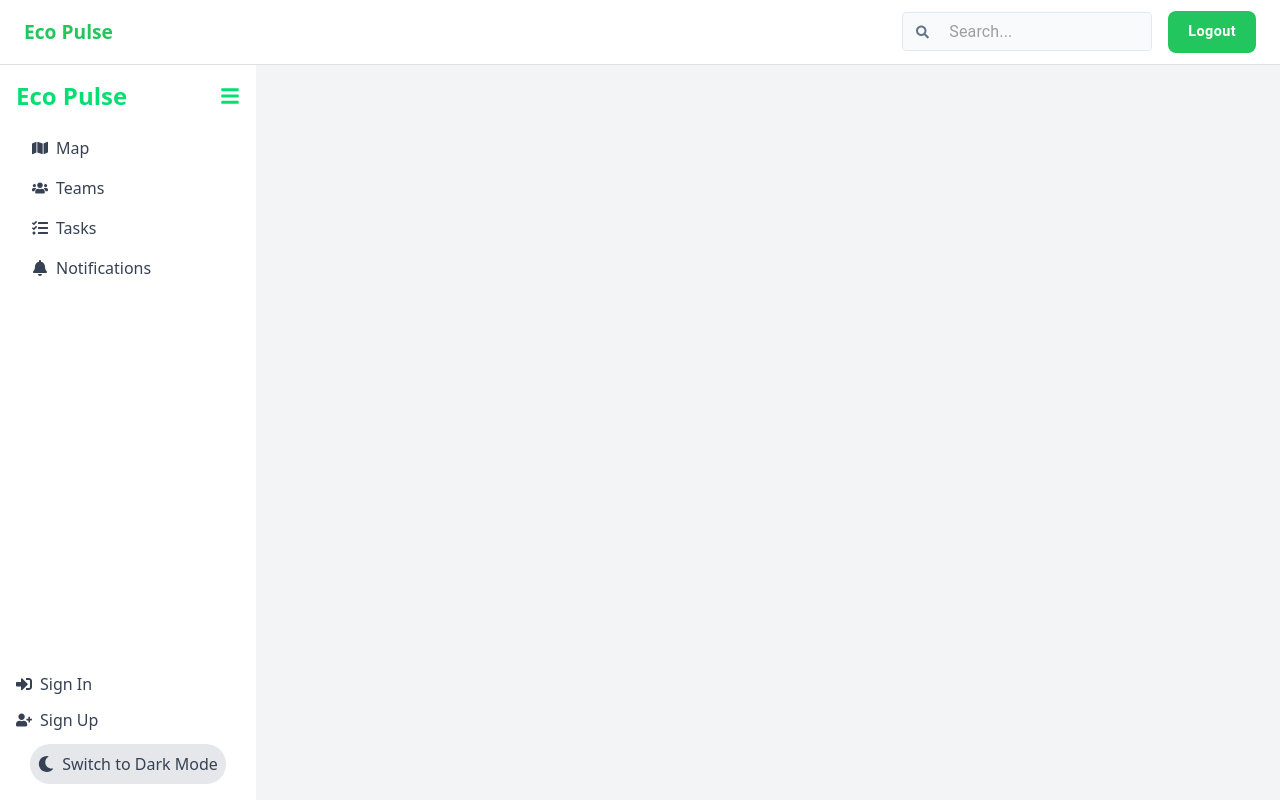
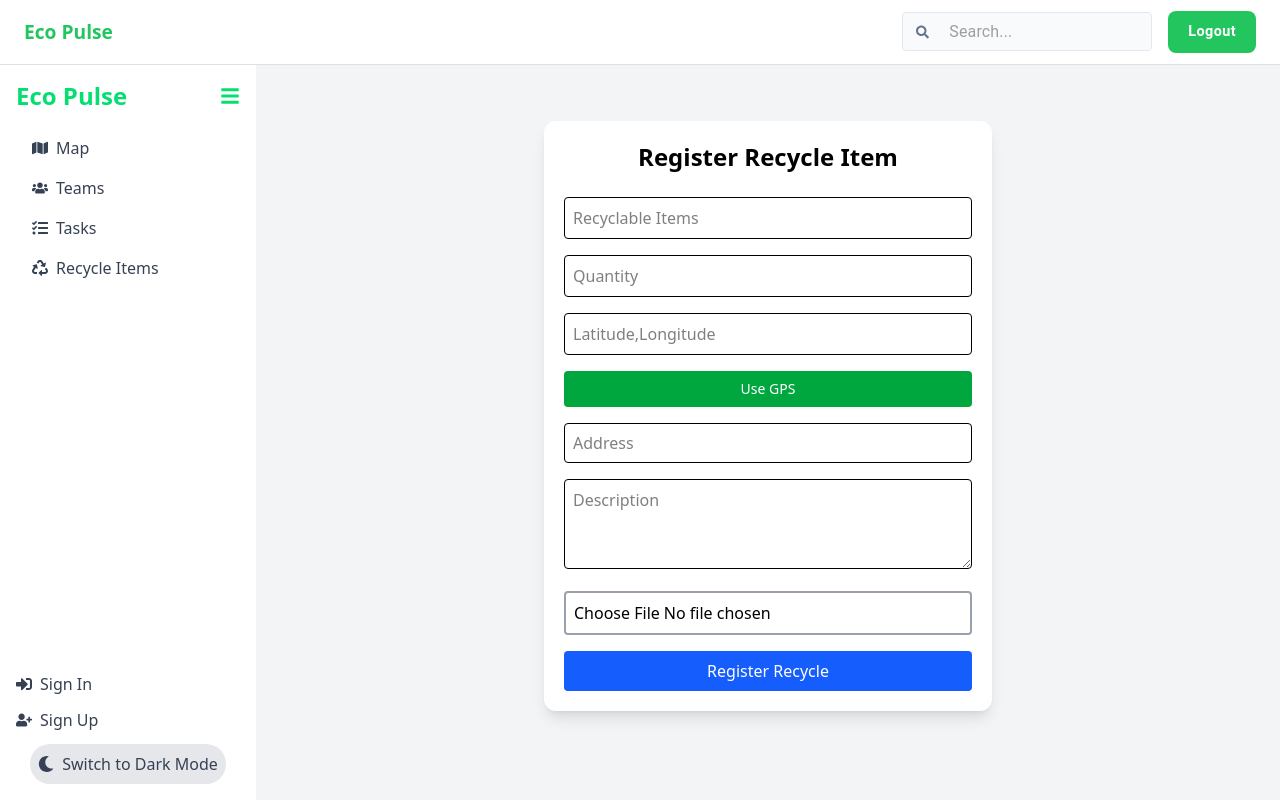
Before and after one commit to Shivam-821/Eco-Pulse, a React (Vite) app in the folder frontend/: page /register-recycle in a window 1280 px wide. Built offline with nearby package versions, Linux system fonts and the light colour scheme; no server answers.

Commit message:
recycle section added in both frontend and backend

```diff
--- a/frontend/src/App.jsx
+++ b/frontend/src/App.jsx
@@ -7,8 +7,10 @@ import Tasks from "./components/Tasks";
 import Teams from "./components/Teams";
 import Notifications from "./components/Notifications";
 import ReportDumpForm from "./components/ReportDumpForm";
-import { Complain, Auth, Home } from "./pages/index";
+import { Complain, Auth, Home, RegisterRecycle } from "./pages/index";
+import ViewAllRecycle from "./pages/ViewAllRecycle";
 import { useState } from "react";
+
 
 function App() {
   const [collapsed, setCollapsed] = useState(false);
@@ -31,10 +33,12 @@ function App() {
             <Route path="/map" element={<Map />} />
             <Route path="/tasks" element={<Tasks />} />
             <Route path="/teams" element={<Teams />} />
-            <Route path="/notifications" element={<Notifications />} />
+            {/* <Route path="/notifications" element={<Notifications />} /> */}
             <Route path="/reportdump" element={<ReportDumpForm />} />
             <Route path="/auth" element={<Auth />} />
             <Route path="/loadge-complain" element={<Complain />} />
+            <Route path='/register-recycle' element={<RegisterRecycle />} />
+            <Route path="/viewrecycle" element={<ViewAllRecycle />} />
           </Routes>
         </main>
       </div>
--- a/frontend/src/components/Sidebar.jsx
+++ b/frontend/src/components/Sidebar.jsx
@@ -8,6 +8,7 @@ import {
   FaSignInAlt,
   FaUserPlus,
   FaBars,
+  FaRecycle,
 } from "react-icons/fa";
 import DarkMode from "./DarkMode";
 import axios from "axios";
@@ -94,10 +95,10 @@ export default function Sidebar() {
           </li>
           <li>
             <Link
-              to="/notifications"
+              to="/viewrecycle"
               className="flex items-center gap-2 text-gray-700 dark:text-slate-200 hover:text-green-400 dark:hover:text-green-300"
             >
-              <FaBell /> {!collapsed && "Notifications"}
+              <FaRecycle /> {!collapsed && "Recycle Items"}
             </Link>
           </li>
         </ul>
@@ -130,6 +131,14 @@ export default function Sidebar() {
               <FaSignInAlt /> {!collapsed && "Raise Complain"}
             </div>
           )}
+          {verifiedUser?.role === "user" && (
+            <div
+              className="cursor-pointer flex items-center gap-2 text-gray-700 dark:text-slate-200 hover:text-green-400 dark:hover:text-green-300"
+              onClick={() => navigate("/register-recycle")}
+            >
+              <FaSignInAlt /> {!collapsed && "Recycle"}
+            </div>
+          )}
 
           {!token && (
             <div
--- /dev/null
+++ b/frontend/src/pages/RegisterRecycle.jsx
@@ -0,0 +1,194 @@
+import React, { useState, useRef } from "react";
+import axios from "axios";
+import { ToastContainer, toast } from "react-toastify";
+
+const RegisterRecycle = () => {
+  const [recycableItems, setRecycableItems] = useState("");
+  const [description, setDescription] = useState("");
+  const [quantity, setQuantity] = useState("");
+  const [address, setAddress] = useState("");
+  const [location, setLocation] = useState("");
+  const [image, setImage] = useState(null);
+  const [loading, setLoading] = useState(false);
+  const [data, setData] = useState(null);
+  const token = localStorage.getItem("accessToken");
+  const dataCardRef = useRef(null);
+
+  const handleImageChange = (e) => {
+    setImage(e.target.files[0]);
+  };
+
+  const notifyError = () => toast.error("Error Registering Recycle Item");
+  const notifySuccess = () =>
+    toast.success("Recycle Item Registered Successfully");
+
+  const getCurrentLocation = () => {
+    if (navigator.geolocation) {
+      navigator.geolocation.getCurrentPosition(
+        (position) => {
+          const { latitude, longitude } = position.coords;
+          setLocation(`${latitude.toFixed(6)},${longitude.toFixed(6)}`);
+        },
+        (error) => {
+          alert("Unable to retrieve location. Please allow location access.");
+          console.error(error);
+        }
+      );
+    } else {
+      alert("Geolocation is not supported by this browser.");
+    }
+  };
+
+  const handleSubmit = async (e) => {
+    e.preventDefault();
+    setLoading(true);
+
+    const [lat, lng] = location.split(",").map(Number);
+
+    const formData = new FormData();
+    formData.append("recycableItems", recycableItems);
+    formData.append("description", description);
+    formData.append("quantity", quantity);
+    formData.append("address", address);
+    formData.append("location[type]", "Point");
+    formData.append("location[coordinates][]", lng);
+    formData.append("location[coordinates][]", lat);
+    if (image) formData.append("image", image);
+
+    try {
+      const res = await axios.post(
+        `${import.meta.env.VITE_BASE_URL}/api/recycle/create-recycle`,
+        formData,
+        {
+          headers: {
+            Authorization: `Bearer ${token}`,
+          },
+          withCredentials: true,
+        }
+      );
+      if (res.status === 201) {
+        setRecycableItems("");
+        setDescription("");
+        setQuantity("");
+        setAddress("");
+        setLocation("");
+        setImage(null);
+        setData(res.data.data);
+        notifySuccess();
+        dataCardRef.current?.scrollIntoView({ behavior: "smooth" });
+      }
+    } catch (error) {
+      console.log(error);
+      notifyError();
+    } finally {
+      setLoading(false);
+    }
+  };
+
+  return (
+    <div className="flex flex-col justify-center items-center min-h-screen py-10 dark:bg-slate-900">
+      <ToastContainer />
+      <div className="max-w-md w-full p-5 bg-white dark:bg-blue-950 dark:text-white rounded-xl shadow-lg space-y-6">
+        <h2 className="text-2xl font-bold text-center">
+          Register Recycle Item
+        </h2>
+        <form onSubmit={handleSubmit} className="space-y-4">
+          <input
+            type="text"
+            value={recycableItems}
+            onChange={(e) => setRecycableItems(e.target.value)}
+            className="w-full border p-2 rounded focus:border-blue-600"
+            placeholder="Recyclable Items"
+            required
+          />
+          <input
+            type="number"
+            value={quantity}
+            onChange={(e) => setQuantity(e.target.value)}
+            className="w-full border p-2 rounded focus:border-blue-600"
+            placeholder="Quantity"
+            required
+          />
+          <input
+            type="text"
+            value={location}
+            onChange={(e) => setLocation(e.target.value)}
+            className="w-full border p-2 rounded focus:border-blue-600"
+            placeholder="Latitude,Longitude"
+            required
+          />
+          <button
+            type="button"
+            onClick={getCurrentLocation}
+            className="bg-green-600 text-white px-3 py-2 rounded hover:bg-green-700 text-sm w-full"
+          >
+            Use GPS
+          </button>
+          <input
+            value={address}
+            onChange={(e) => setAddress(e.target.value)}
+            className="w-full h-10 border p-2 rounded focus:border-blue-600"
+            placeholder="Address"
+            required
+          />
+          <textarea
+            value={description}
+            onChange={(e) => setDescription(e.target.value)}
+            className="w-full border p-2 rounded focus:border-blue-600"
+            rows={3}
+            placeholder="Description"
+            required
+          />
+          <input
+            type="file"
+            onChange={handleImageChange}
+            accept="image/*"
+            className="w-full border-2 border-gray-400 rounded p-2 hover:bg-blue-100 dark:hover:bg-blue-900"
+          />
+          <button
+            type="submit"
+            className="w-full bg-blue-600 text-white p-2 rounded hover:bg-blue-700"
+            disabled={loading}
+          >
+            {loading ? "Submitting..." : "Register Recycle"}
+          </button>
+        </form>
+      </div>
+
+      {data && (
+        <div
+          ref={dataCardRef}
+          className="mt-10 max-w-md bg-white dark:bg-blue-950 dark:text-white rounded-xl shadow-lg p-4 space-y-4"
+        >
+          <h3 className="text-xl font-bold">Submitted Recycle Info</h3>
+          <p>
+            <span className="font-semibold">Item:</span> {data.recycableItems}
+          </p>
+          <p>
+            <span className="font-semibold">Quantity:</span> {data.quantity}
+          </p>
+          <p>
+            <span className="font-semibold">Description:</span>{" "}
+            {data.description}
+          </p>
+          <p>
+            <span className="font-semibold">Location:</span>{" "}
+            {data.location?.coordinates?.[1]}, {data.location?.coordinates?.[0]}
+          </p>
+          <p>
+            <span className="font-semibold">Address:</span> {data.address}
+          </p>
+          {data.image && (
+            <img
+              src={data.image}
+              alt="Recycle Item"
+              className="rounded-lg mt-2 w-full h-48 object-cover"
+            />
+          )}
+        </div>
+      )}
+    </div>
+  );
+};
+
+export default RegisterRecycle;
--- /dev/null
+++ b/frontend/src/pages/ViewAllRecycle.jsx
@@ -0,0 +1,72 @@
+import React, { useEffect, useState } from "react";
+import axios from "axios";
+import { ToastContainer, toast } from "react-toastify";
+
+const ViewAllRecycle = () => {
+  const [recycles, setRecycles] = useState([]);
+  const [loading, setLoading] = useState(true);
+
+  const fetchRecycles = async () => {
+    try {
+      const res = await axios.get(
+        `${import.meta.env.VITE_BASE_URL}/api/recycle/get-all-recycle`
+      );
+      console.log("hi")
+      console.log(res.data.data)
+      setRecycles(res.data.data || []);
+    } catch (error) {
+      console.log(error);
+      toast.error("Error fetching recycle items");
+    } finally {
+      setLoading(false);
+    }
+  };
+
+  useEffect(() => {
+    fetchRecycles();
+  }, []);
+
+  if (loading) return <div className="text-center py-20">Loading...</div>;
+
+  return (
+    <div className="min-h-screen py-10 dark:bg-slate-900">
+      <ToastContainer />
+      <h2 className="text-3xl font-bold text-center mb-10 mt-6 dark:text-white">
+        All Recycle Items
+      </h2>
+      <div className="flex flex-wrap justify-center gap-6">
+        {recycles.map((item) => (
+          <div
+            key={item._id}
+            className="w-full max-w-md bg-white dark:bg-blue-950 dark:text-white rounded-xl shadow-lg overflow-hidden p-4 flex items-center space-x-4"
+          >
+            {item.image && (
+              <img
+                src={item.image}
+                alt="Recycle"
+                className="w-32 h-32 object-contain rounded-lg"
+              />
+            )}
+            <div className="flex-1">
+              <p className="mt-1 text-md">
+                <span className="font-semibold">Recycler:</span> {item.user.fullname}
+              </p>
+              <h5 className="text-lg font-semibold">{item.recycableItems}</h5>
+              <p className="mt-1 text-sm">
+                <span className="font-semibold">Quantity:</span> {item.quantity}
+              </p>
+              <p className="mt-1 text-sm">
+                <span className="font-semibold">Address:</span> {item.address}
+              </p>
+              <p className="mt-1 text-sm">
+                <span className="font-semibold">Status:</span> {item.status}
+              </p>
+            </div>
+          </div>
+        ))}
+      </div>
+    </div>
+  );
+};
+
+export default ViewAllRecycle;
--- a/frontend/src/pages/index.js
+++ b/frontend/src/pages/index.js
@@ -1,5 +1,6 @@
 import Auth from "./Auth";
 import Complain from "./Complain";
 import Home from "./Home";
+import RegisterRecycle from "./RegisterRecycle";
 
-export {Auth, Complain, Home}
+export {Auth, Complain, Home, RegisterRecycle}
```
